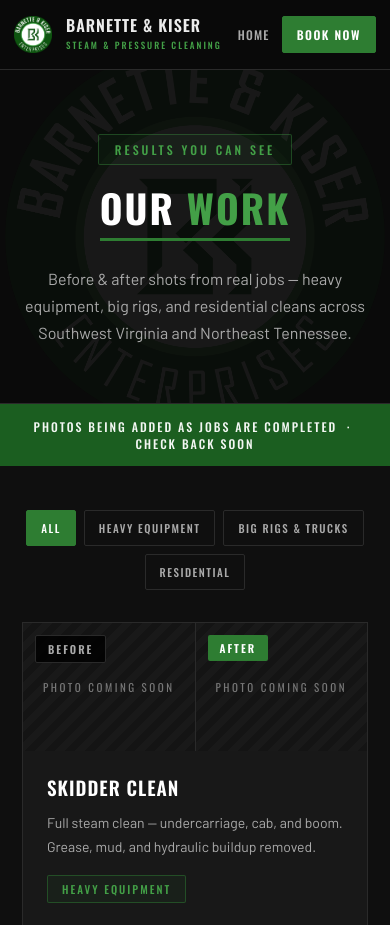
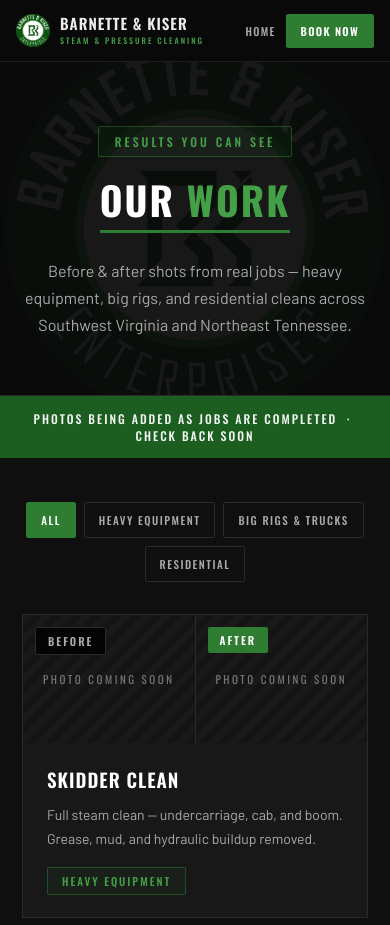
Before and after one commit to MaddoxBarnette/barnettekiserenterprises, a plain HTML site: page work.html in a window 390 px wide. Shown: the top 925 px of the page. Drawn offline with nearby package versions, Linux system fonts and the light colour scheme.

Commit message:
Update work.html

```diff
--- a/work.html
+++ b/work.html
@@ -548,15 +548,21 @@
 
     /* ── MOBILE ───────────────────────────── */
     @media (max-width: 768px) {
-      .header { padding: 0 18px; height: 70px; }
-      .header-nav { gap: 6px; }
-      .nav-link { padding: 8px 10px; font-size: 13px; letter-spacing: 1.2px; }
+      .header {
+        padding: 0 20px;
+        height: 66px;
+        background: rgba(10,10,10,0.98);
+        border-bottom: 1px solid rgba(42,42,42,0.6);
+      }
+      .header-brand { gap: 11px; }
+      .header-nav { gap: 8px; }
+      .nav-link { padding: 6px 4px; font-size: 13px; letter-spacing: 1.5px; }
       .nav-divider { display: none; }
       .btn-ghost { display: none; }
-      .brand-text .name { font-size: 18px; letter-spacing: 1.2px; }
-      .brand-text .tagline { font-size: 10px; letter-spacing: 2px; }
-      .header-logo { width: 42px; height: 42px; }
-      .header-nav .btn { padding: 10px 18px; font-size: 13px; }
+      .brand-text .name { font-size: 17px; letter-spacing: 1.3px; }
+      .brand-text .tagline { font-size: 9px; letter-spacing: 2.2px; margin-top: 4px; }
+      .header-logo { width: 38px; height: 38px; }
+      .header-nav .btn { padding: 9px 18px; font-size: 12px; letter-spacing: 1.4px; }
 
       .page-hero { padding: 64px 22px 56px; }
       .page-hero-eyebrow { font-size: 12px; padding: 6px 16px; letter-spacing: 3px; }
@@ -595,13 +601,14 @@
 
     /* ── SMALL MOBILE ─────────────────────── */
     @media (max-width: 420px) {
-      .header { padding: 0 14px; }
-      .brand-text .name { font-size: 16px; letter-spacing: 1px; }
-      .brand-text .tagline { font-size: 9px; }
-      .header-logo { width: 38px; height: 38px; }
-      .header-nav { gap: 4px; }
-      .nav-link { padding: 6px 8px; font-size: 12px; }
-      .header-nav .btn { padding: 9px 14px; font-size: 12px; }
+      .header { padding: 0 16px; height: 62px; }
+      .header-brand { gap: 10px; }
+      .brand-text .name { font-size: 15px; letter-spacing: 1px; }
+      .brand-text .tagline { font-size: 8px; letter-spacing: 2px; margin-top: 3px; }
+      .header-logo { width: 34px; height: 34px; }
+      .header-nav { gap: 6px; }
+      .nav-link { padding: 6px 4px; font-size: 11px; letter-spacing: 1.3px; }
+      .header-nav .btn { padding: 8px 14px; font-size: 11px; letter-spacing: 1.3px; }
 
       .filter-btn { font-size: 11px; padding: 9px 14px; }
     }
```
